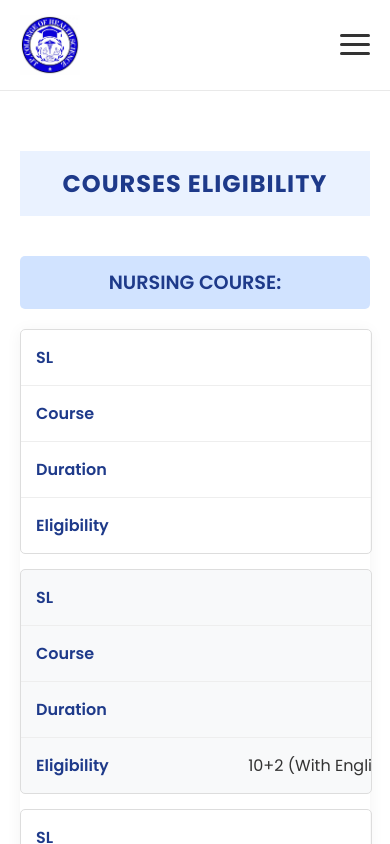
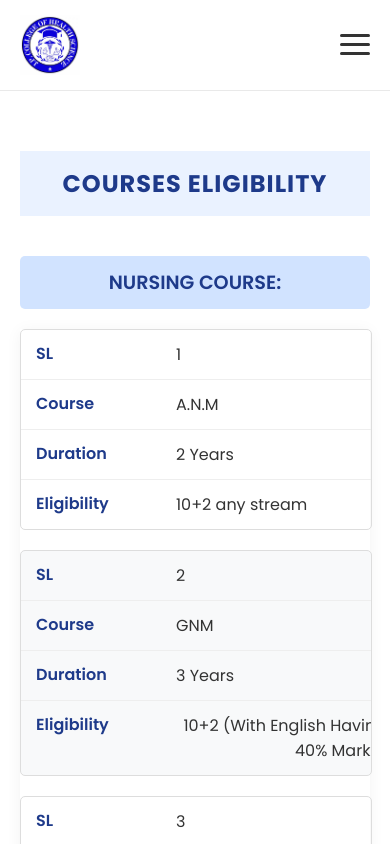
Before and after one commit to aditya113141/JPCHS, a React (Create React App) app: page /JPCHS/eligibility in a window 390 px wide. Shown: the top 844 px of the page. Built offline with nearby package versions, Linux system fonts and the light colour scheme.

Commit message:
changes updated

```diff
--- a/src/components/Admission/AdmissionProcedure/Eligibility/Eligibility.css
+++ b/src/components/Admission/AdmissionProcedure/Eligibility/Eligibility.css
@@ -67,45 +67,54 @@
     background-color: #e9ecef;
 }
 
-/* Responsive design for smaller screens */
+/* --- FINAL POLISHED RESPONSIVE FIX --- */
 @media (max-width: 768px) {
     .eligibility-table thead {
-        display: none; /* Hide table head on mobile */
+        display: none;
     }
 
-    .eligibility-table,
-    .eligibility-table tbody,
-    .eligibility-table tr,
-    .eligibility-table td {
+    .eligibility-table, .eligibility-table tbody, .eligibility-table tr, .eligibility-table td {
         display: block;
         width: 100%;
     }
 
     .eligibility-table tr {
-        margin-bottom: 15px;
+        margin-bottom: 20px;
         border: 1px solid #ddd;
         border-radius: 5px;
         overflow: hidden;
     }
 
     .eligibility-table td {
+        display: flex;
+        align-items: flex-start; /* Keep alignment to the top */
+        padding: 12px 15px;
+        border-bottom: 1px solid #eee;
         text-align: right;
-        padding-left: 50%;
-        position: relative;
-        border-bottom: 1px solid #eee;
     }
 
     .eligibility-table td:last-child {
-        border-bottom: 0;
+        border-bottom: none;
     }
 
+    /* The label */
     .eligibility-table td::before {
         content: attr(data-label);
-        position: absolute;
-        left: 15px;
-        width: calc(50% - 30px);
-        text-align: left;
         font-weight: 600;
         color: #1e3a8a;
+        text-align: left;
+        width: 40%;
+        flex-shrink: 0;
+        /* Match the line-height of the data for perfect alignment */
+        line-height: 1.5;
+    }
+
+    /* The data content (wrapped in a span) */
+    .eligibility-table td span {
+        width: 60%;
+        word-break: break-word;
+        padding-left: 10px;
+        /* Set a consistent line-height for better wrapping visuals */
+        line-height: 1.5;
     }
 }
```
